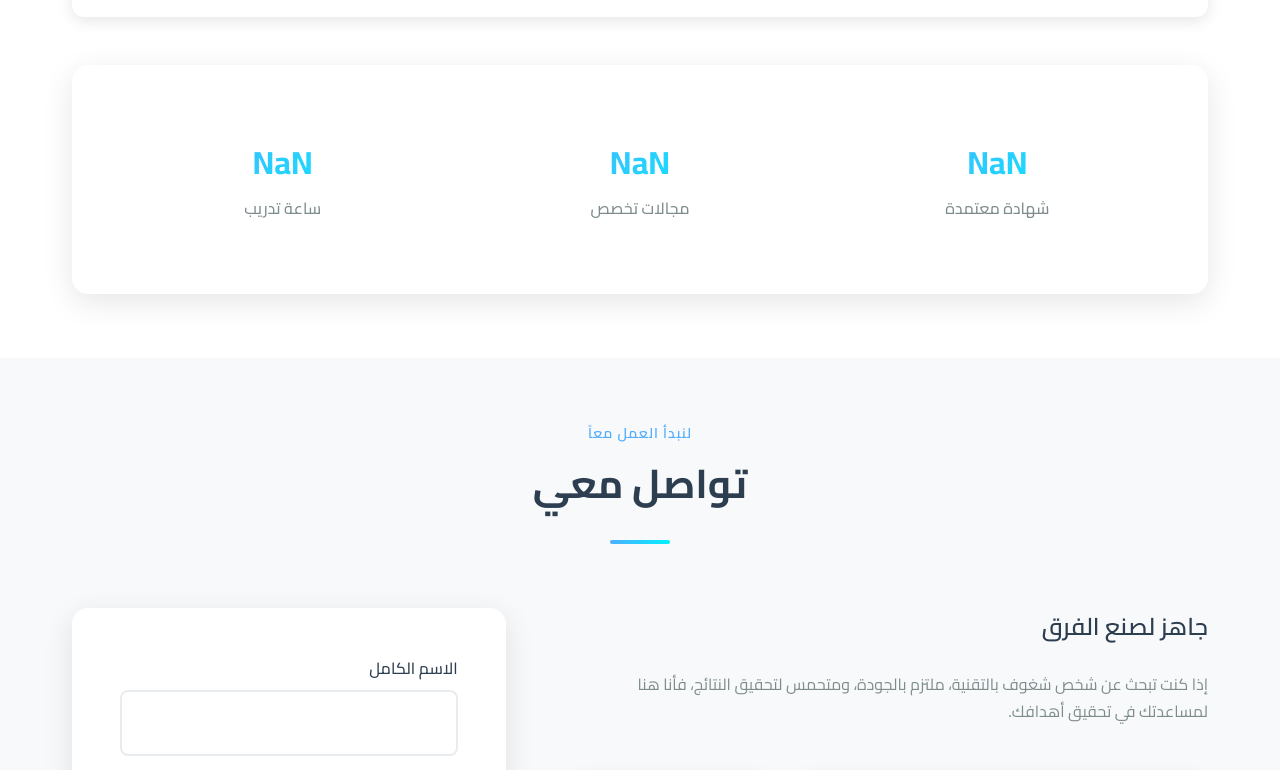
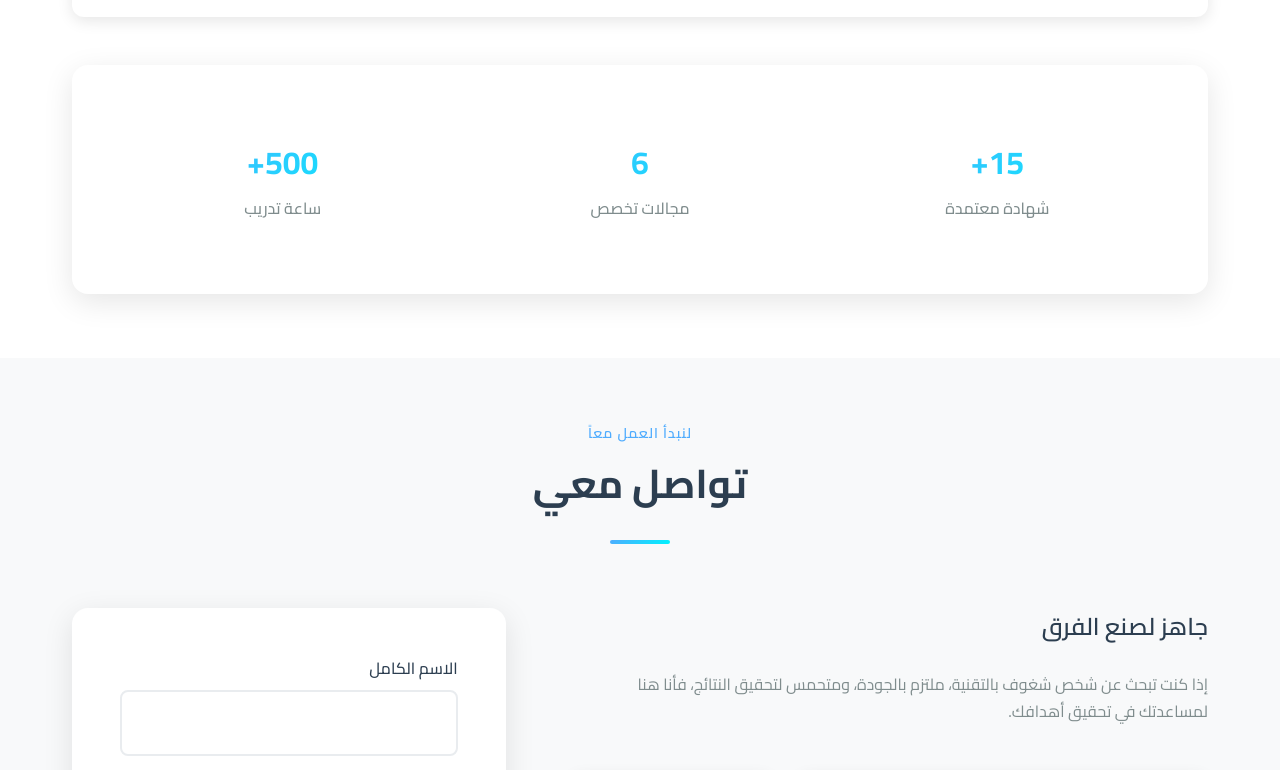
Before and after one commit to Abdallah978/Portfolio, a plain HTML site: page index.html in a window 1280 px wide. Shown: the part 5640-6410 px from the top of the page. Drawn offline with Linux system fonts and the light colour scheme.

Commit message:
🐛 إصلاح مشكلة عرض NaN في قسم الإحصائيات
- إضافة خاصية data-target للأرقام في قسم إحصائيات الشهادات
- تحسين دالة animateCounter للتعامل مع الأرقام التي تحتوي على رمز +
- إصلاح عرض الأرقام المتحركة (15+ 6 500+) في قسم الشهادات
- ضمان عرض الأرقام بشكل صحيح بدلا من NaN

تم إصلاح:
• 15+ شهادة معتمدة
• 6 مجالات تخصص
• 500+ ساعة تدريب

```diff
--- a/index.html
+++ b/index.html
@@ -562,18 +562,17 @@
                         </div>
                     </div>
                 </div>
-            </div>            <div class="certificates-summary">
-                <div class="summary-stats">
+            </div>            <div class="certificates-summary">                <div class="summary-stats">
                     <div class="stat">
-                        <div class="stat-number">15+</div>
+                        <div class="stat-number" data-target="15">15+</div>
                         <div class="stat-label" data-en="Certified Credentials" data-ar="شهادة معتمدة">شهادة معتمدة</div>
                     </div>
                     <div class="stat">
-                        <div class="stat-number">6</div>
+                        <div class="stat-number" data-target="6">6</div>
                         <div class="stat-label" data-en="Specialization Areas" data-ar="مجالات تخصص">مجالات تخصص</div>
                     </div>
                     <div class="stat">
-                        <div class="stat-number">500+</div>
+                        <div class="stat-number" data-target="500">500+</div>
                         <div class="stat-label" data-en="Training Hours" data-ar="ساعة تدريب">ساعة تدريب</div>
                     </div>
                 </div>
--- a/script.js
+++ b/script.js
@@ -197,7 +197,9 @@ document.addEventListener('DOMContentLoaded', function() {
 
 // ====== Counter Animation ======
 function animateCounter(element) {
-    const target = parseInt(element.getAttribute('data-target'));
+    const targetValue = element.getAttribute('data-target');
+    const target = parseInt(targetValue);
+    const hasPlus = element.textContent.includes('+');
     const speed = 50;
     const increment = target / speed;
     let count = 0;
@@ -205,10 +207,11 @@ function animateCounter(element) {
     const updateCount = () => {
         if (count < target) {
             count += increment;
-            element.textContent = Math.floor(count);
+            const currentValue = Math.floor(count);
+            element.textContent = hasPlus ? currentValue + '+' : currentValue;
             setTimeout(updateCount, 20);
         } else {
-            element.textContent = target;
+            element.textContent = hasPlus ? target + '+' : target;
         }
     };
 
```
